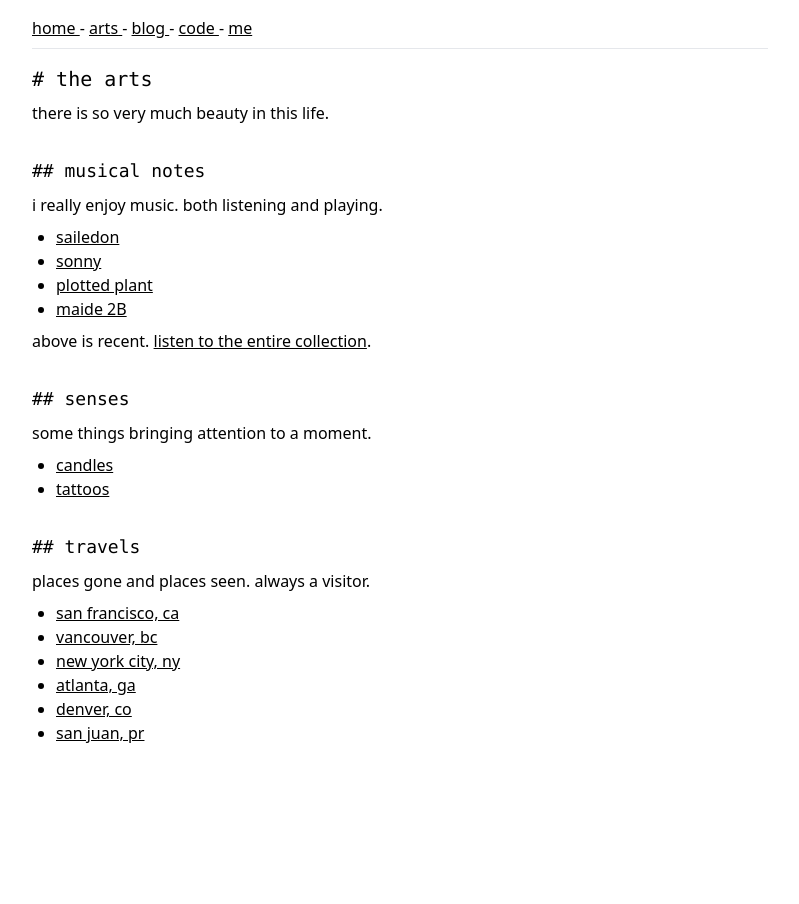
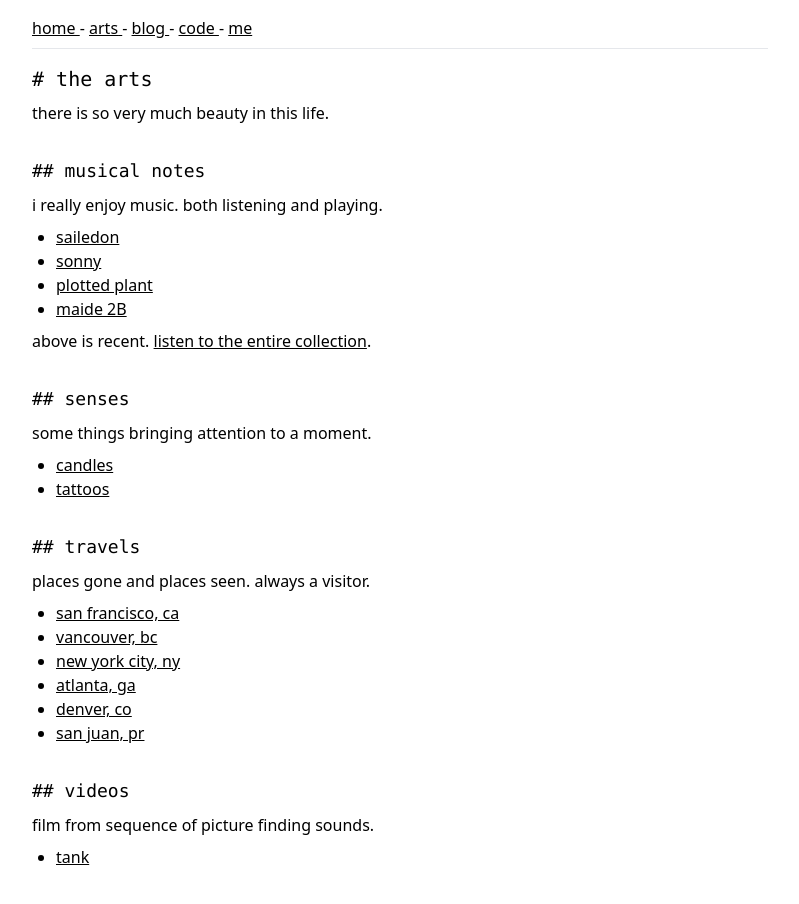
Before and after one commit to zimeg/blog, an Astro site: page /arts in a window 1280 px wide. Shown: the whole page, without its empty margins (240-1039 px from the left). Before the commit the page ends 825 px from the top, so only its background shows below. Built offline with nearby package versions, Linux system fonts and the light colour scheme; Astro itself is replaced by a stand-in of ours.

Commit message:
video(tank): and show a recording from that event

```diff
--- a/src/pages/arts/index.astro
+++ b/src/pages/arts/index.astro
@@ -37,4 +37,9 @@ import Layout from "../../layouts/Layout.astro";
     <li><a href="/arts/travel/denver">denver, co</a></li>
     <li><a href="/arts/travel/san-juan">san juan, pr</a></li>
   </ul>
+  <h2>videos</h2>
+  <p>film from sequence of picture finding sounds.</p>
+  <ul>
+    <li><a href="/arts/videos">tank</a></li>
+  </ul>
 </Layout>
```
Also changed, not shown: src/pages/arts/videos/index.astro (added, +12 -0 lines), CHANGELOG.md.
